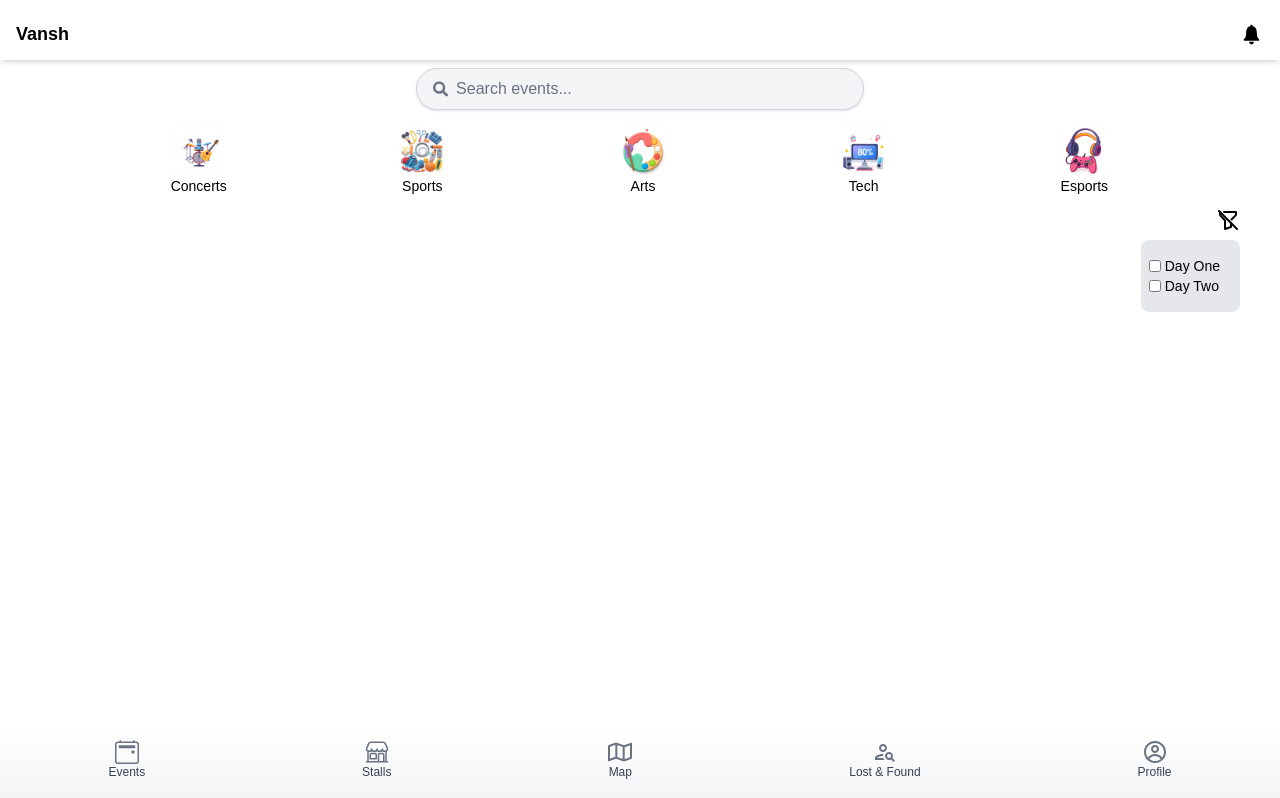
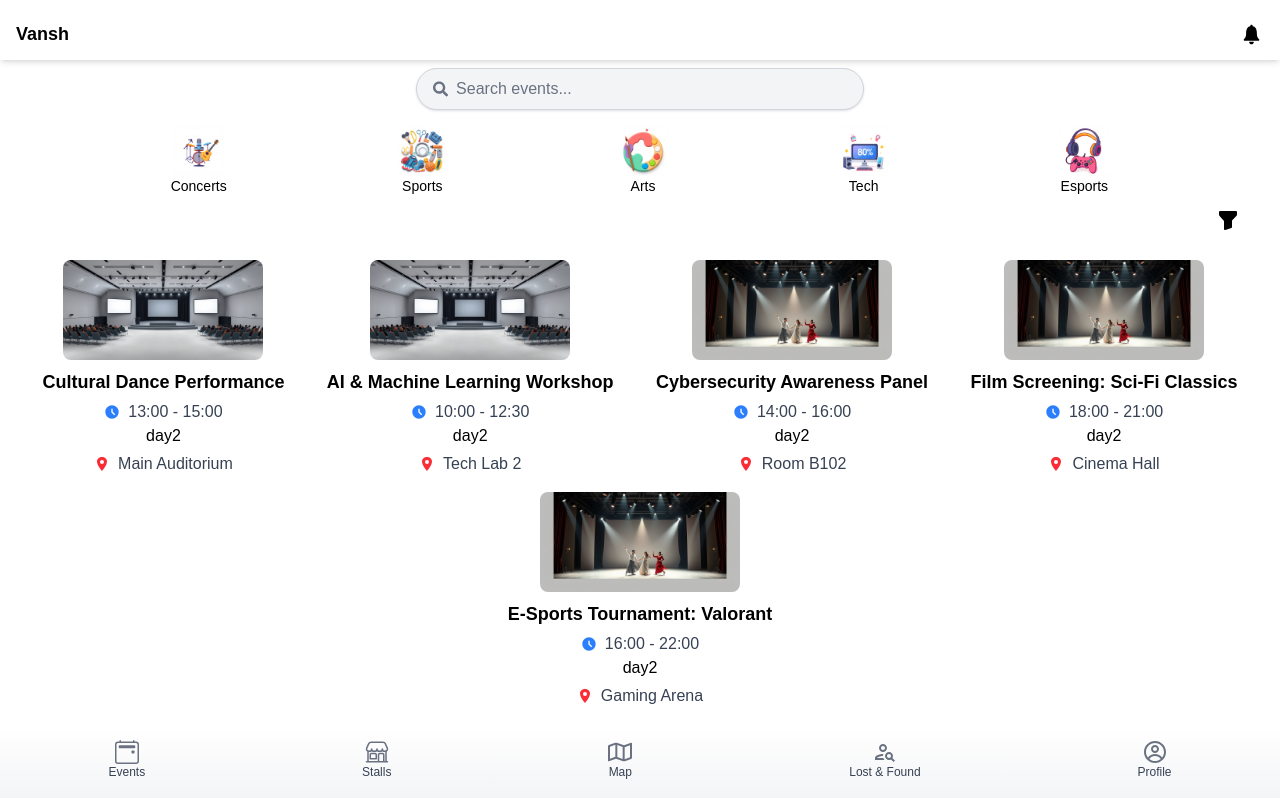
Before and after one commit to SeveredSeikyo/vansh, a Next.js app: page /dashboard in a window 1280 px wide. Shown: the top 798 px of the page. Built offline with nearby package versions, Linux system fonts and the light colour scheme.

Commit message:
vansh update/filters success

```diff
--- a/src/app/dashboard/page.tsx
+++ b/src/app/dashboard/page.tsx
@@ -40,13 +40,9 @@ export default function Home() {
     const [searchQuery, setSearchQuery] = useState("");
     const [isDayOneDown, setIsDayOneDown]=useState(true);
     const [isDayTwoDown, setIsDayTwoDown]=useState(true);
-    const [isFiltered,setIsFiltered]=useState(false);
     const [showFilters,setShowFilters]=useState(false);
-
-    //Function to set IsFiltered to True
-    const handleSetFilters=()=>{
-        setIsFiltered(prev=>!prev)
-    }
+    const [isDayOneChecked, setIsDayOneChecked]=useState(true);
+    const [isDayTwoChecked, setIsDayTwoChecked]=useState(true);
 
     // Function to filter events based on search query and category
     const filterEvents = (events: Event[]) => {
@@ -81,10 +77,12 @@ export default function Home() {
 
     const handleDayOneDown=()=>{
         setIsDayOneDown((prev)=>!prev);
+        setIsDayOneChecked(prev=>!prev);
         //setIsDayTwoDown(false)
     }
     const handleDayTwoDown=()=>{
         setIsDayTwoDown((prev)=>!prev);
+        setIsDayTwoChecked(prev=>!prev);
         //setIsDayOneDown(false)
     }
 
@@ -147,22 +145,26 @@ export default function Home() {
                 </div> */}
 
                 {/* display filter icon */}
-                <div className="flex justify-end px-10 py-3">
-                    <div className="relative">
-                        {isFiltered?<TbFilterFilled fontSize={24}/>:<TbFilterOff fontSize={24}/>}
+                <div className="relative flex justify-end px-10 py-3" onMouseLeave={handleShowFilters}>
+                    <div onMouseEnter={handleShowFilters}>
+                        {isDayOneDown||isDayTwoDown ? <TbFilterFilled fontSize={24}/> : <TbFilterOff fontSize={24}/>}
                     </div>
-                    {!showFilters?
-                    <div className="absolute mt-8 bg-gray-200 pr-5 pl-2 py-4 rounded-lg text-sm">
-                        <div className="gap-1 flex">
-                            <input type="checkbox" id="dayone" className="w-3"/>
-                            <label htmlFor="dayone">Day One</label>
+                    {showFilters && (
+                        <div className="absolute mt-8 bg-gray-200 pr-5 pl-2 py-4 rounded-lg text-xs">
+                            <div className="flex items-center gap-1">
+                                <input type="checkbox" id="dayone" className="w-3" checked={isDayOneChecked} onChange={handleDayOneDown}/>
+                                <label htmlFor="dayone">Day One</label>
+                            </div>
+                            <div className="flex items-center gap-1">
+                                <input type="checkbox" id="daytwo" className="w-3" checked={isDayTwoChecked} onChange={handleDayTwoDown}/>
+                                <label htmlFor="daytwo">Day Two</label>
+                            </div>
                         </div>
-                        <div className="flex gap-1">
-                            <input type="checkbox" id="daytwo" className="w-3"/>
-                            <label htmlFor="daytwo">Day Two</label>
-                        </div>
-                    </div>:
-                    null}
+                    )}
+                </div>
+                <div>
+                {isDayOneDown?<EventsList eventslist={filteredList} />:null}
+                {isDayTwoDown?<EventsList eventslist={filteredList} />:null}
                 </div>
             </main>
             <Footer />
```
